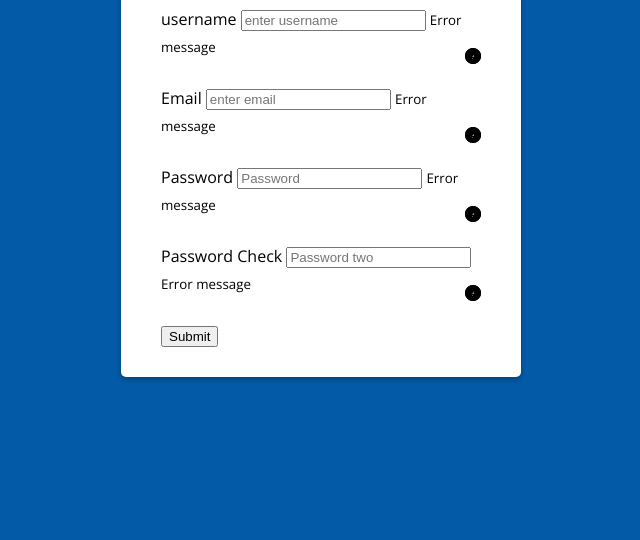
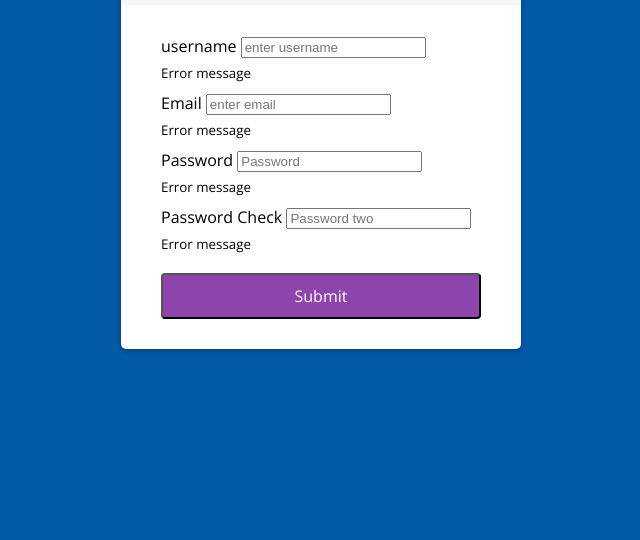
Before and after one commit to josueJURE/validationForm, a plain HTML site: page index.html in a window 1280 px wide. Shown: the part 260-800 px from the top of the page, without its empty margins (319-959 px from the left). Drawn offline with nearby package versions, Linux system fonts and the light colour scheme; a web font is replaced by a local one.

Commit message:
finish basic layout and styling

```diff
--- a/index.css
+++ b/index.css
@@ -53,9 +53,30 @@ body {
   font-family: inherit;
   padding: 10px;
   width: 100%;
+  font-size: 14px;
 }
 .form-control i {
   position: absolute;
   top: 40px;
-  right: 0px;
+  right: 10px;
+  visibility: hidden;
 }
+.form-control small {
+  position: absolute;
+  bottom: 0;
+  left:0px;
+}
+.form button {
+  background-color: #8e44ad;
+  boder: 2px solid #8e44ad;
+  border-radius: 4px;
+  color: #fff;
+  display: block;
+  font-family: inherit;
+  font-size: 16px;
+  padding: 10px;
+  margin-top: 20px;
+  width: 100%;
+
+
+}
```
